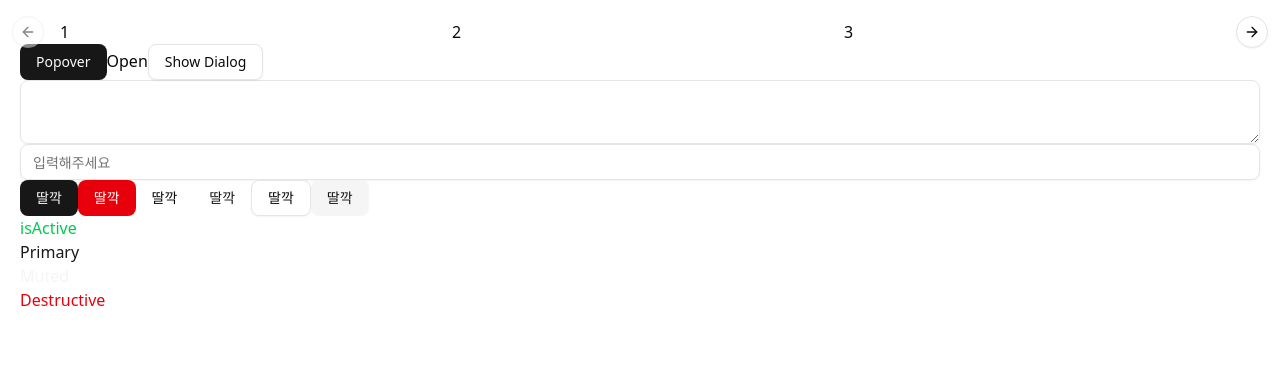
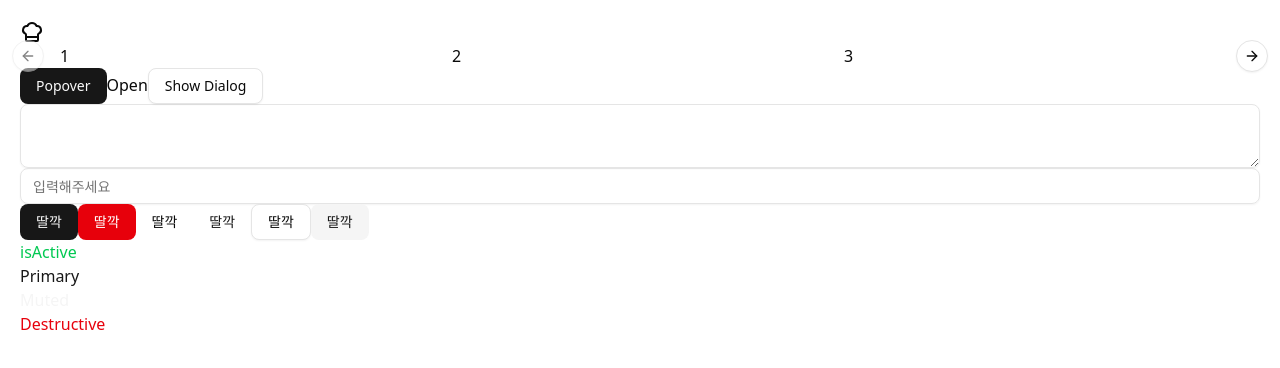
Before and after one commit to YOOJEYEONG/onebite_sns, a React (Vite) app in the folder onebite-exam/: page / in a window 1280 px wide. Shown: the top 368 px of the page. Built offline with nearby package versions, Linux system fonts and the light colour scheme; the HTML template or start-up script is replaced by a standard one.

Commit message:
shadcn : lucide icons

```diff
--- a/onebite-exam/src/App.tsx
+++ b/onebite-exam/src/App.tsx
@@ -1,3 +1,4 @@
+import { ChefHat } from "lucide-react";
 import { toast } from "sonner";
 import "./App.css";
 import {
@@ -43,6 +44,8 @@ function App() {
 
   return (
     <div className="p-5">
+      <ChefHat />
+
       <Carousel className="mx-10">
         <CarouselContent>
           <CarouselItem className="basis-1/3">1</CarouselItem>
```
